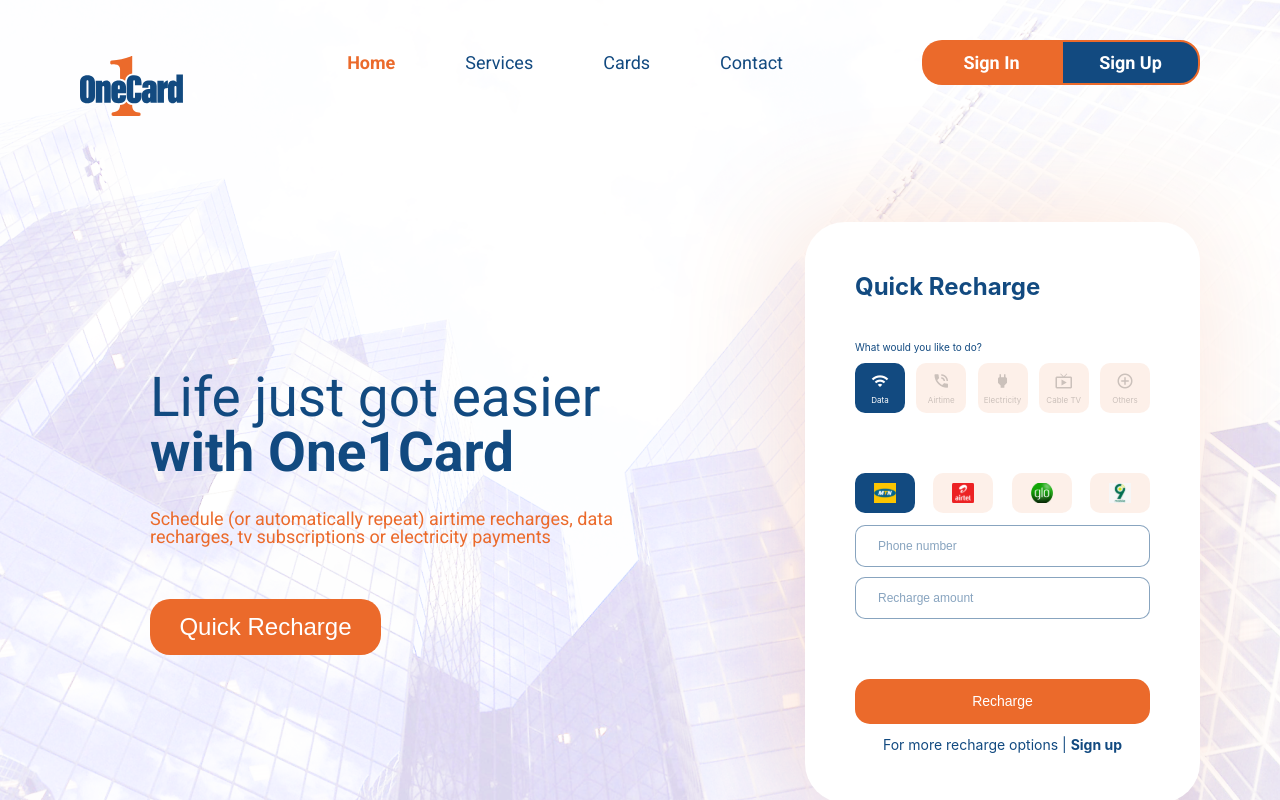
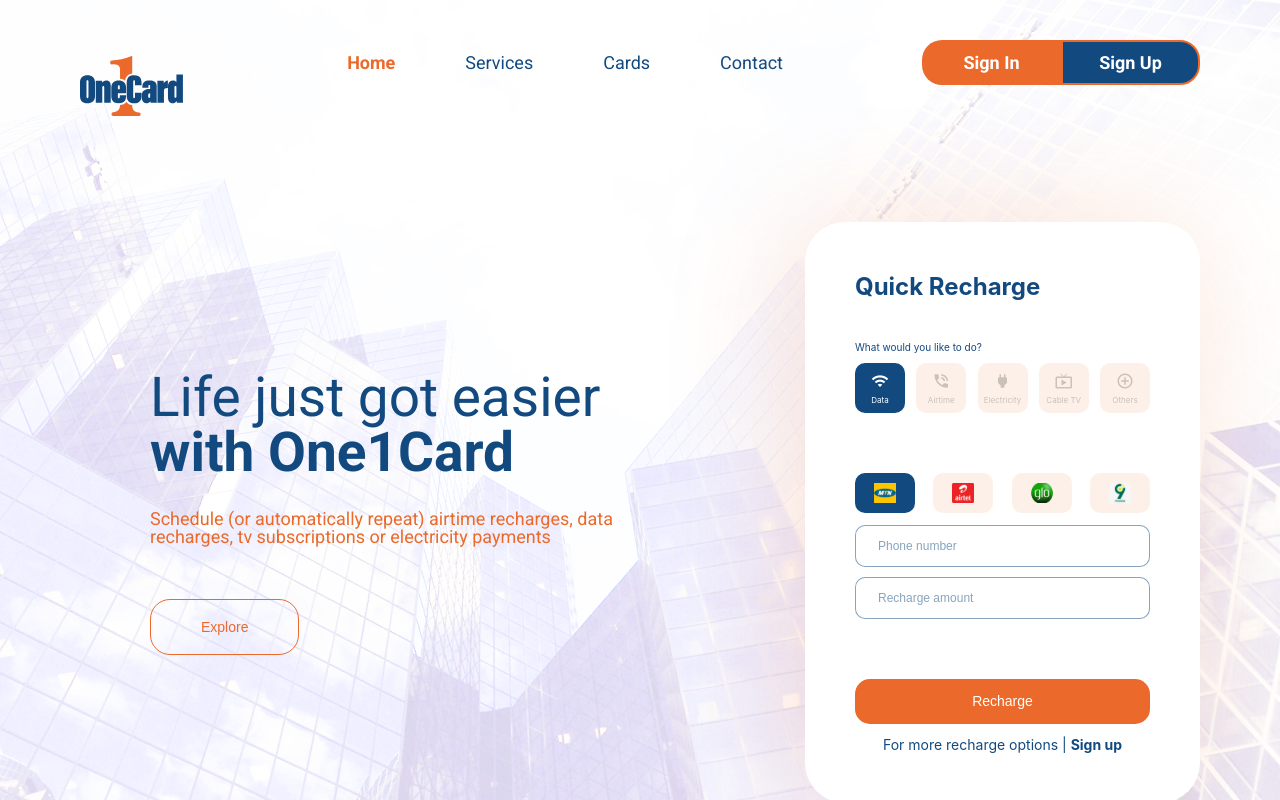
Before and after one commit to temfa/onecard, a React (Create React App) app: page / in a window 1280 px wide. Shown: the top 800 px of the page. Built offline with nearby package versions, Linux system fonts and the light colour scheme; what @react-keycloak/web, keycloak-js would draw is missing.

Commit message:
update airtime recharge ui

```diff
--- a/src/components/Button/OrangeButton.js
+++ b/src/components/Button/OrangeButton.js
@@ -1,18 +1,20 @@
 import React from "react";
 import LoadingGif from "../../assets/loader3.gif";
 
-const OrangeButton = ({ buttonText, loading }) => {
+const OrangeButton = ({ buttonText, loading, frameOnly }) => {
   const ButtonStyle = {
     paddingTop: "14px",
     paddingBottom: "15px",
-    borderRadius: "15px",
+    borderRadius: frameOnly ? "20px" : "15px",
     fontSize: "14px",
     // fontFamily: "Roboto",
     cursor: "pointer",
-    backgroundColor: "#EB6A2B",
-    border: "none",
-    color: "#fff",
-    width: "100%",
+    backgroundColor: !frameOnly ? "#EB6A2B" : "rgba(255,255,255,0)",
+    border: frameOnly? "1px solid #EB6A2B" : "none",
+    color: frameOnly ? "#EB6A2B" : "#fff",
+    width: frameOnly ? "fit-content" : "100%",
+    paddingRight: frameOnly ? "50px" : "0px",
+    paddingLeft: frameOnly ? "50px" : "0px"
   };
   return <button style={ButtonStyle} type="submit">
     { !loading ? buttonText : <img src={LoadingGif} alt="short loading animation" /> }
--- a/src/pages/Landing/Landing.js
+++ b/src/pages/Landing/Landing.js
@@ -4,7 +4,7 @@
 import Footer from "../../components/Footer/Footer";
 import Button from "../../components/Button/Button";
 import OrangeButton from "../../components/Button/OrangeButton";
-import PhoneMan from "../../assets/PhoneMan.png";
+// import PhoneMan from "../../assets/PhoneMan.png";
 import BlackMan from "../../assets/BlackMan.png";
 import Auto from "../../assets/Auto.svg";
 import Recharge from "../../assets/Recharge.svg";
@@ -13,8 +13,8 @@
 // import Man from "../../assets/man.png";
 import HomePage from "../../assets/HomePage.png";
 import HomePage2 from "../../assets/HomePage2.png";
-import Eclipse from "../../assets/Ellipse 16.png";
-import Eclipse1 from "../../assets/Ellipse 17.png";
+// import Eclipse from "../../assets/Ellipse 16.png";
+// import Eclipse1 from "../../assets/Ellipse 17.png";
 import Rectangle from "../../assets/Rectangle 25.png";
 // import { useKeycloak } from '@react-keycloak/web';
 import Providers from "../../utils/providers";
@@ -76,7 +76,7 @@
               Schedule (or automatically repeat) airtime recharges, data
               recharges, tv subscriptions or electricity payments
             </p>
-            <button>Quick Recharge</button>
+            <OrangeButton buttonText="Explore" frameOnly={true} />
           </div>
           <div className="quick-recharge">
             <form className="qr-content" onSubmit={rechargeHandler}>
```
